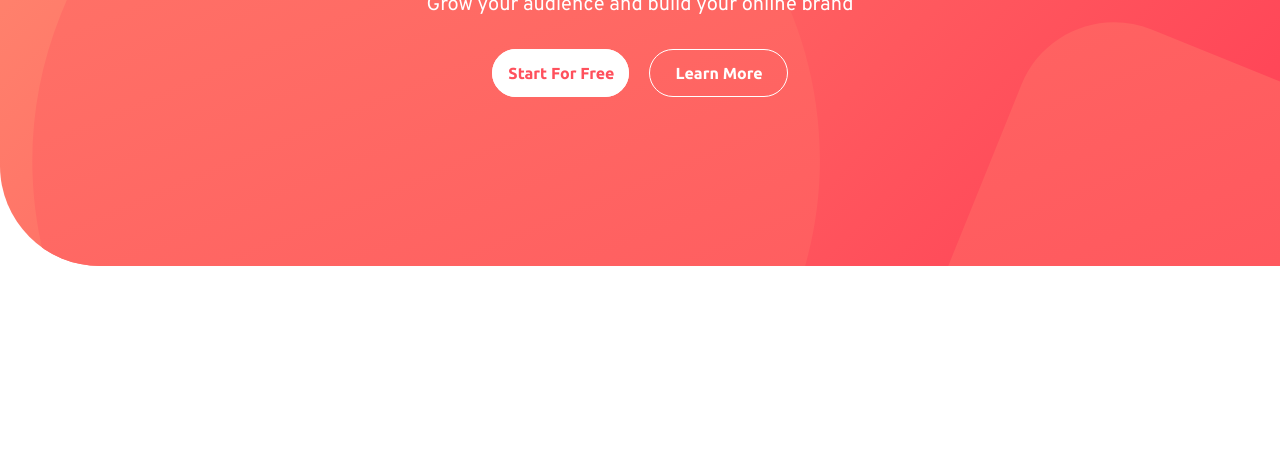
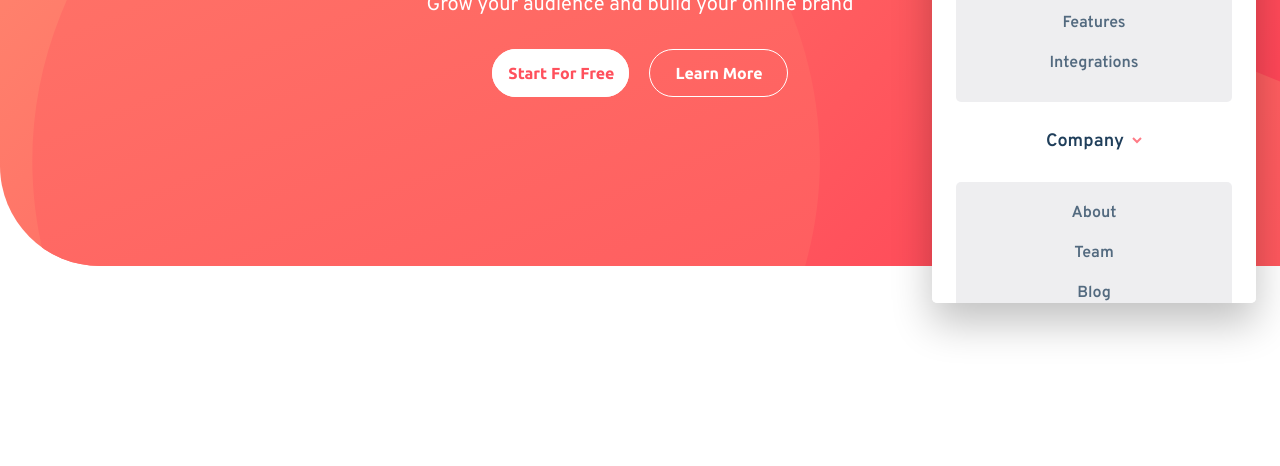
Before and after one commit to ionStici/blogr-landing-page, a website: page index.html in a window 1280 px wide. Shown: the part 334-800 px from the top of the page. Drawn offline with Linux system fonts and the light colour scheme.

Commit message:
Contribute to nav bar

```diff
--- a/index.html
+++ b/index.html
@@ -19,26 +19,51 @@
     <header class="header">
         <img class="header__logo" src="./src/images/logo.svg" alt="Logo">
 
+
         <nav class="nav">
-            <ul>
-                <li>
-                    <span>Product</span>
+            <ul class="nav__ul">
+
+                <li class="nav__item">
+                    <a class="nav__item__link" href="#">Product</a>
+
+                    <ul class="nav__sub-nav">
+                        <li class="nav__sub-nav__item"><a class="nav__sub-nav__item__link" href="#">Overview</a></li>
+                        <li class="nav__sub-nav__item"><a class="nav__sub-nav__item__link" href="#">Pricing</a></li>
+                        <li class="nav__sub-nav__item"><a class="nav__sub-nav__item__link" href="#">Marketplace</a></li>
+                        <li class="nav__sub-nav__item"><a class="nav__sub-nav__item__link" href="#">Features</a></li>
+                        <li class="nav__sub-nav__item"><a class="nav__sub-nav__item__link" href="#">Integrations</a></li>
+                    </ul>
                 </li>
 
-                <li>
-                    <span>Company</span>
+                <li class="nav__item">
+                    <a class="nav__item__link" href="#">Company</a>
+
+                    <ul class="nav__sub-nav">
+                        <li class="nav__sub-nav__item"><a class="nav__sub-nav__item__link" href="#">About</a></li>
+                        <li class="nav__sub-nav__item"><a class="nav__sub-nav__item__link" href="#">Team</a></li>
+                        <li class="nav__sub-nav__item"><a class="nav__sub-nav__item__link" href="#">Blog</a></li>
+                        <li class="nav__sub-nav__item"><a class="nav__sub-nav__item__link" href="#">Careers</a></li>
+                    </ul>
                 </li>
 
-                <li>
-                    <span>Connect</span>
+                <li class="nav__item">
+                    <a class="nav__item__link" href="#">Connect</a>
+
+                    <ul class="nav__sub-nav">
+                        <li class="nav__sub-nav__item"><a class="nav__sub-nav__item__link" href="#">Contact</a></li>
+                        <li class="nav__sub-nav__item"><a class="nav__sub-nav__item__link" href="#">Newsletter</a></li>
+                        <li class="nav__sub-nav__item"><a class="nav__sub-nav__item__link" href="#">LinkedIn</a></li>
+                    </ul>
                 </li>
+
             </ul>
 
-            <div>
+            <div class="nav__btns-box">
                 <a class="nav__link nav__link--login" href="#">Login</a>
                 <a class="nav__link nav__link--sign-up" href="#">Sign Up</a>
             </div>
         </nav>
+
 
         <img class="hedaer__open-menu" src="./src/images/icon-hamburger.svg" alt="">
         <!-- <img class="header__close-menu" src="./src/images/icon-close.svg" alt=""> -->
@@ -67,30 +92,7 @@
     </main>
 
 
-  <!-- Product
-
-  Overview
-  Pricing
-  Marketplace
-  Features
-  Integrations
-
-  Company
-
-  About
-  Team
-  Blog
-  Careers
-
-  Connect
-
-  Contact
-  Newsletter
-  LinkedIn
-
-  Login
-  Sign Up
-
+  <!--
 
   Designed for the future
 
--- a/src/css/_nav.scss
+++ b/src/css/_nav.scss
@@ -26,26 +26,99 @@
   top: 70px;
 
   width: 324px;
+  height: 511px;
+  padding: 24px 24px 32px 24px;
+  overflow-y: scroll;
+
   background-color: #fff;
   box-shadow: 0px 20px 40px rgba(0, 0, 0, 0.243444);
   border-radius: 5px;
-
-  display: none;
 
   @media only screen and (max-width: 370px) {
     width: 270px;
   }
 
-  ul {
+  &__ul {
     list-style: none;
   }
 
-  li {
+  &__item {
   }
 
-  li span {
+  &__item {
+    &__link,
+    &__link:link,
+    &__link:visited {
+      display: flex;
+      align-items: center;
+      justify-content: center;
+      margin-bottom: 24px;
+
+      font-family: var(--overpass);
+      font-weight: 600;
+      font-size: 18px;
+      line-height: 28px;
+      color: #1f3e5a;
+      text-decoration: none;
+
+      &::after {
+        content: url(./../images/icon-arrow-dark.svg);
+        margin-left: 8px;
+        margin-bottom: 4px;
+      }
+    }
   }
 
-  div {
+  // // // // //
+
+  &__sub-nav {
+    list-style: none;
+    margin-bottom: 24px;
+    border-radius: 5px;
+    background-color: rgba(45, 46, 64, 0.08);
+    padding: 17px 0 25px 0;
+    text-align: center;
+
+    min-height: 0;
+    transition: min-height 0.2s;
+
+    &__item {
+      &:not(:last-child) {
+        margin-bottom: 12px;
+      }
+
+      &__link,
+      &__link:link,
+      &__link:visited {
+        text-decoration: none;
+        font-family: var(--overpass);
+        font-weight: 600;
+        font-size: 16px;
+        line-height: 28px;
+        color: rgba(31, 62, 90, 0.75);
+      }
+    }
+  }
+
+  // // // // //
+
+  &__btns-box {
+    border-top: 1px solid #e8e4e4;
+    text-align: center;
+    padding-top: 24px;
+  }
+
+  &__link,
+  &__link:link,
+  &__link:visited {
+    display: block;
+    text-decoration: none;
+  }
+
+  &__link--login {
+    margin-bottom: 24px;
+  }
+
+  &__link--sign-up {
   }
 }
```
Also changed, not shown: src/css/style.css.
